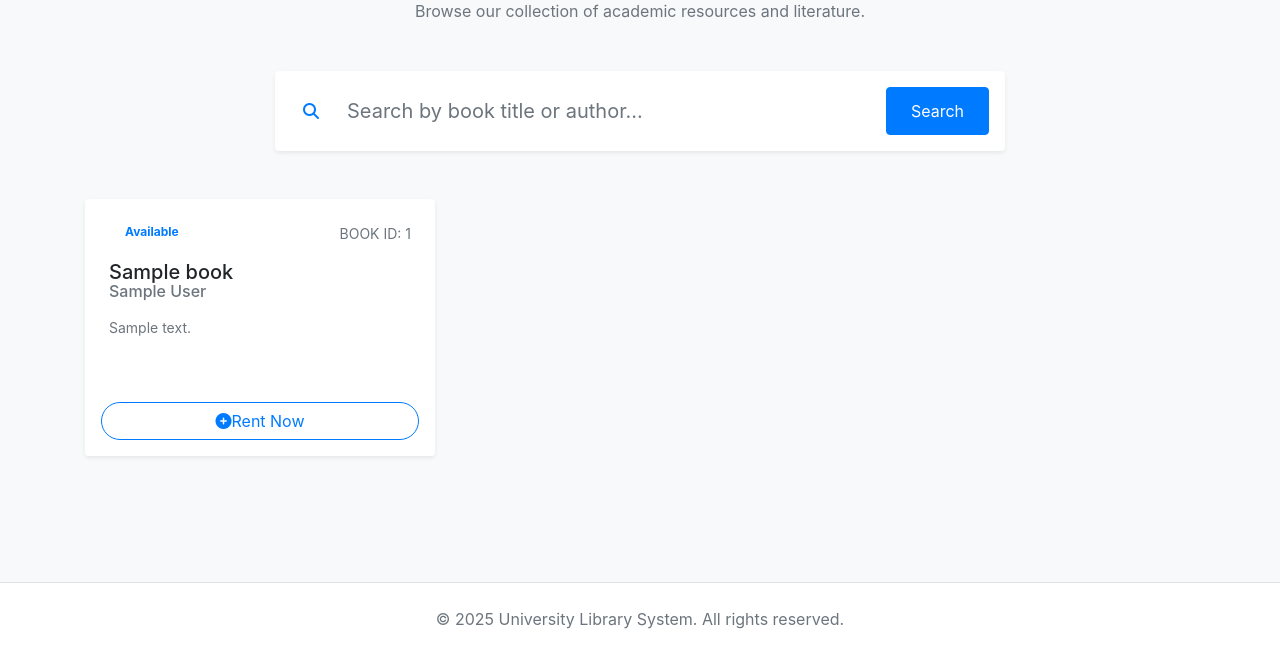
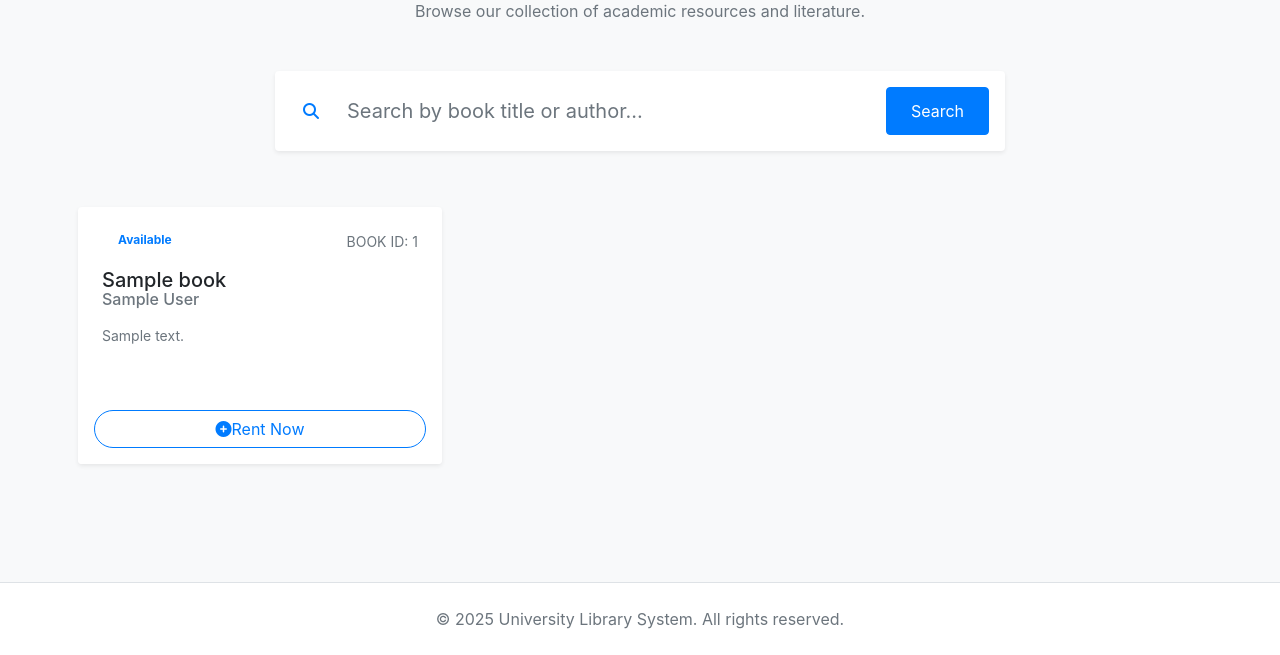
Before and after one commit to rogue-87/cn382-project, a Flask app: page /student/books in a window 1280 px wide. Shown: the part 145-800 px from the top of the page. Run offline with Flask 3, Linux system fonts and the light colour scheme; the visitor is signed in with stand-in values (Sample User, id 1); tables that the repository leaves empty hold one stand-in row (values such as "Sample post").

Commit message:
add padding around book elements

```diff
--- a/templates/student/books.html
+++ b/templates/student/books.html
@@ -27,7 +27,7 @@
 <div class="row g-4" id="book-list">
 	{% if books %}
 	{% for book in books %}
-	<div class="col-md-6 col-lg-4">
+	<div class="col-md-6 col-lg-4 p-2">
 		<div class="card h-100 border-0 shadow-sm rounded">
 			<div class="card-body p-4">
 				<div class="d-flex justify-content-between align-items-start mb-3">
```
